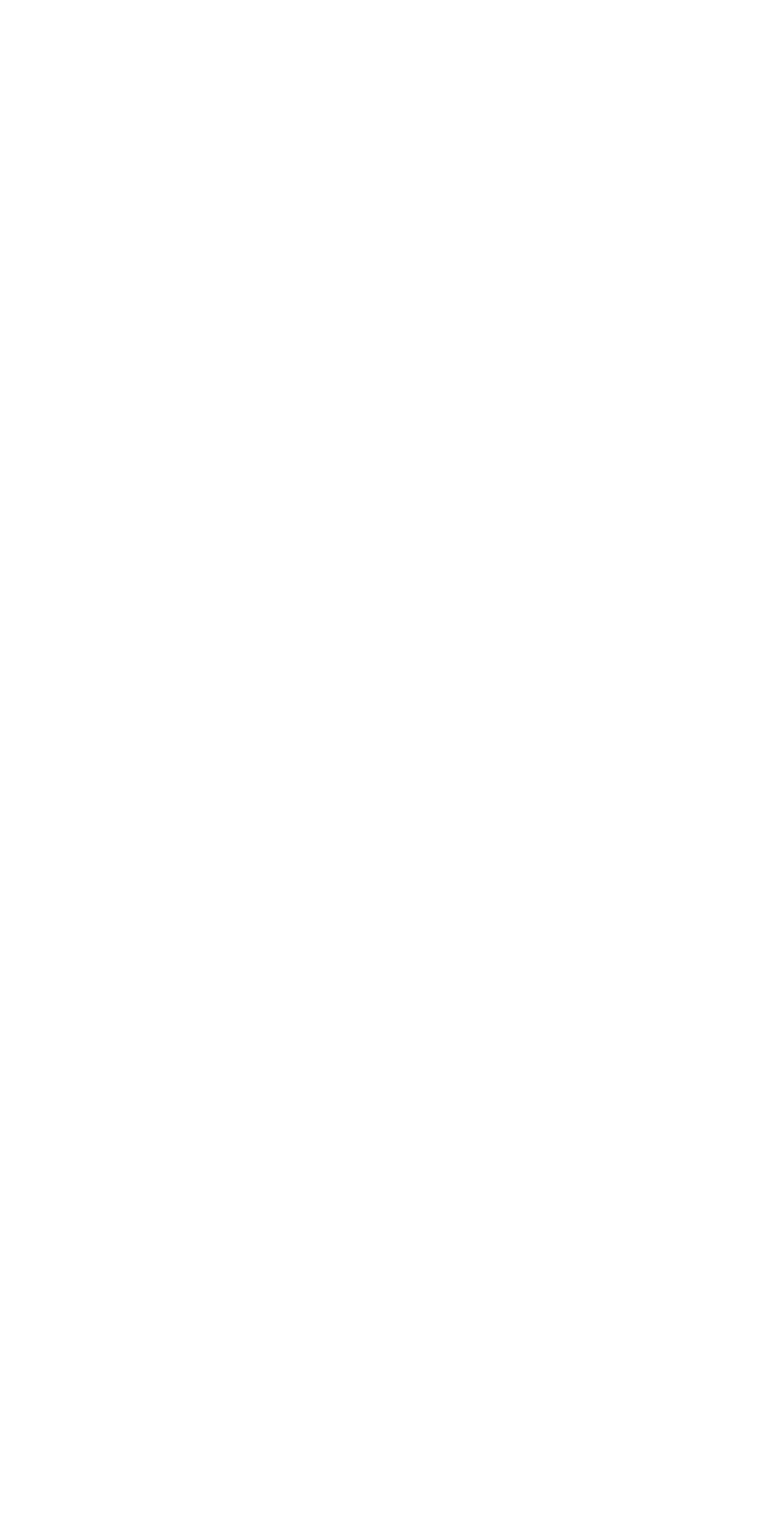
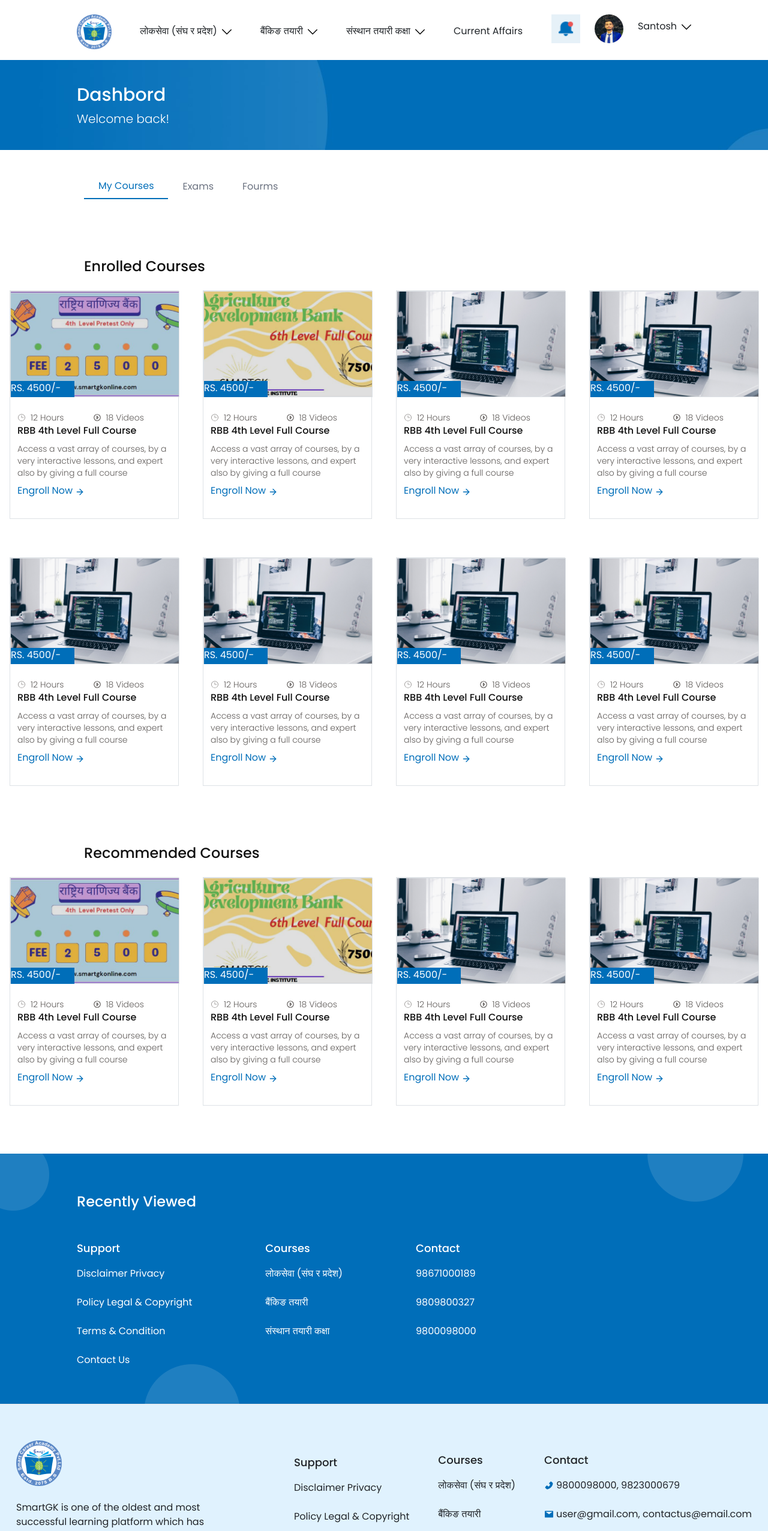
Before and after one commit to Santoosh9/ecommerce-project, a React (Vite) app: page /dashbord in a window 1280 px wide. Before the commit this address had no page. Shown: the top 2552 px of the page at 60% size. Before the commit the page ends 800 px from the top, so only its background shows below. Built offline with nearby package versions, Linux system fonts and the light colour scheme.

Commit message:
re-arrange desing of home pane , login, register form and working on dashbord

```diff
--- a/src/App.jsx
+++ b/src/App.jsx
@@ -8,6 +8,7 @@ import Forms from './components/dashboard/Forms';
 import Exam from './components/dashboard/Exam';
 import LokSewa from './components/dashboard/LokSewa';
 import CurrentOffiars from './components/dashboard/CurrentOffiars';
+import Dashbord from './components/dashboard/Dashbord';
 
 
 function App() {
@@ -24,6 +25,8 @@ function App() {
           <Route path="/exam" element={<Exam />} />
           <Route path="/loksewa" element={<LokSewa />} />
 
+          <Route path="/dashbord" element={<Dashbord />} />
+
           <Route path="/currentoffiars" element={<CurrentOffiars />} />
         </Routes>
       </BrowserRouter>
--- /dev/null
+++ b/src/components/dashboard/Dashbord.jsx
@@ -0,0 +1,81 @@
+import React, { Fragment, useState } from 'react';
+import UserNav from '../layout/UserNav';
+import FooetRecently from '../layout/Foorerreseltly';
+import Footer from '../layout/Footer';
+import { Tab } from '@headlessui/react';
+import Mycourse from './Mycourse';
+import Exams from './Exams';
+
+const Dashbord = () => {
+  const [selectedIndex, setSelectedIndex] = useState(0);
+  const tabData = [
+    {
+      title: 'My Courses',
+      component: <Mycourse />,
+    },
+    {
+      title: 'Exams',
+      component: <Exams />,
+    },
+    {
+      title: 'Fourms',
+      component: <>forms</>,
+    },
+  ];
+  return (
+    <>
+      <UserNav />
+
+      <div className="flex flex-col mt-1">
+        <div
+          className="h-[150px] "
+          style={{
+            backgroundImage: `url(${'./images/header.jpg'})`,
+            backgroundRepeat: 'no-repeat',
+            backgroundSize: 'cover',
+          }}
+        >
+          <div className="flex flex-col ml-32 mt-10 font-Poppins">
+            <p className=" font-[500]  text-3xl text-white ">Dashbord</p>
+            <p className="mt-2 text-white	 font-[300] text-xl">Welcome back!</p>
+          </div>
+        </div>
+
+        <Tab.Group
+          defaultIndex={1}
+          selectedIndex={selectedIndex}
+          onChange={setSelectedIndex}
+        >
+          <Tab.List className=" font-Poppins font-[16px] flex  mt-10 text-base ml-[140px]">
+            {tabData.map((t, i) => (
+              <Tab as={Fragment} key={i + 1}>
+                {({ selected }) => (
+                  <button
+                    className={`px-4 py-2 bg-white cursor-pointer focus:outline-none ${
+                      selected
+                        ? 'text-[#006EB9] border-b-2 border-b-[#006EB9]'
+                        : ' text-gray-500'
+                    } `}
+                  >
+                    {t?.title}
+                  </button>
+                )}
+              </Tab>
+            ))}
+          </Tab.List>
+          <Tab.Panels>
+            {tabData.map((t, i) => (
+              <Tab.Panel key={i + 1}>{t?.component}</Tab.Panel>
+            ))}
+          </Tab.Panels>
+        </Tab.Group>
+      </div>
+
+      <FooetRecently />
+
+      <Footer />
+    </>
+  );
+};
+
+export default Dashbord;
--- a/src/components/dashboard/Mycourse.jsx
+++ b/src/components/dashboard/Mycourse.jsx
@@ -1,7 +1,9 @@
 import React from 'react';
-import UserNav from '../layout/UserNav';
-import FooetRecently from '../layout/Foorerreseltly';
-import Footer from '../layout/Footer';
+
+import { TbCircleCaretRight } from 'react-icons/tb';
+import { CiClock2 } from 'react-icons/ci';
+
+import { FiArrowRight } from 'react-icons/fi';
 
 import {
   Card,
@@ -170,102 +172,112 @@ const Mycourse = () => {
       content: 'example content',
     },
   ];
+
   return (
     <>
-      <UserNav />
+      <div className=" flex flex-col">
+        <div className=" ml-[140px] mt-5">
+          <p className=" text-[rgba(17,17,17,1)] font-Poppins text-2xl font-[500]  mt-5">
+            Enrolled Courses
+          </p>
+        </div>
+        <div className="flex flex-row   w-[100%] ">
+          <div className=" flex flex-row flex-wrap  justify-center items-center  gap-10  ">
+            {data.map((item) => (
+              <Card
+                key={item.id}
+                className="mt-6 w-[282px] h-[381px]  border  shadow-none bg-[rgba(255,255,255,1)]"
+              >
+                <div
+                  className="h-[177px] border bg-cover w-[282px] ml-0"
+                  style={{ backgroundImage: `url(${item.image})` }}
+                >
+                  <div className="h-[27px] w-[106px]  mt-[149px]  bg-[rgba(0,110,185,1)] font-Poppins text-white">
+                    {item.price}
+                  </div>
+                </div>
 
-      <div className="flex flex-col mt-1">
-        <div className="bg-blue-500 h-[150px] ">
-          <div className="flex flex-col ml-32 mt-10">
-            <p className=" font-bold  text-white">Dashbord</p>
-            <p className="mt-2 text-white	">Welcome back!</p>
-          </div>
-        </div>
-
-        <div className="w-[600px] ml-28 mt-2">
-          <ul className=" flex  mt-5 font-link gap-12">
-            <li className=" underline  text-sky-400">My Course</li>
-            <li>Exams</li>
-            <li>Forums</li>
-          </ul>
-        </div>
-
-        <div className=" flex flex-col">
-          <div className=" ml-28 mt-5">
-            <p className=" text-lg text-bold">Enrolled Courses</p>
-          </div>
-          <div className="ml-28 mt-5 flex flex-row flex-wrap">
-            {data1.map((item) => (
-              <Card key={item.id} className="mt-6 w-[282px] h-[381px] ml-6">
-                <CardHeader className="relative">
-                  <img src={item.image} alt="img" />
-                  <Button>{item.price}</Button>
-                </CardHeader>
                 <CardBody className=" ml-3">
-                  <div className="flex flex-row gap-5 mt-0">
+                  <div className="flex flex-row gap-5 mt-4 font-Poppins text-sm  font-light text-[rgba(44,39,36,0.75)] ">
                     <p className="flex flex-row">
-                      <BsFillClockFill className=" mt-1 mr-1" /> {item.hour}
+                      <CiClock2 className=" mt-[3px] mr-2 " />
+                      {item.hour}
                     </p>
-                    <p className="flex flex-row">
-                      <BsFillPlayCircleFill className=" mt-1 mr-1" />
+                    <p className="flex flex-row ">
+                      <TbCircleCaretRight className=" mt-[3px] mr-2" />
                       {item.video}
                     </p>
                   </div>
-                  <Typography className="mb-2 font-bold">
+                  <Typography className="mb-2   font-[500] font-Poppins text-[rgba(17,17,17,1)]">
                     {item.title}
                   </Typography>
-                  <Typography className="font-link text-sm">
+                  <Typography className=" text-sm font-Poppins text-[rgba(44,39,36,0.75)]">
                     {item.description}
                   </Typography>
                 </CardBody>
                 <CardFooter className="pt-0 ml-3">
-                  <p className=" text-sky-700 ">{item.engroll}</p>
-                </CardFooter>
-              </Card>
-            ))}
-          </div>
-        </div>
-
-        <div className=" flex flex-col">
-          <div className=" ml-28 mt-5">
-            <p className=" text-lg text-bold">Recommended Courses</p>
-          </div>
-          <div className="ml-28 mt-5 flex flex-row flex-wrap">
-            {data.map((item) => (
-              <Card key={item.id} className="mt-6 w-[282px] h-[381px] ml-6">
-                <CardHeader className="relative">
-                  <img src={item.image} alt="img" />
-                  <Button>{item.price}</Button>
-                </CardHeader>
-                <CardBody className=" ml-3">
-                  <div className="flex flex-row gap-5 mt-0">
-                    <p className="flex flex-row">
-                      <BsFillClockFill className=" mt-1 mr-1" /> {item.hour}
-                    </p>
-                    <p className="flex flex-row">
-                      <BsFillPlayCircleFill className=" mt-1 mr-1" />
-                      {item.video}
-                    </p>
-                  </div>
-                  <Typography className="mb-2 font-bold">
-                    {item.title}
-                  </Typography>
-                  <Typography className="font-link text-sm">
-                    {item.description}
-                  </Typography>
-                </CardBody>
-                <CardFooter className="pt-0 ml-3">
-                  <p className=" text-sky-600 flex flex-row">
-                    {item.engroll} <BsArrowRightShort className="mt-1.5 ml-1" />
+                  <p className="flex flex-row font-Poppins mt-2 font-[20px] text-[rgba(0,110,185,1)]">
+                    {item.engroll}
+                    <FiArrowRight className="mt-1.5 ml-1" />
                   </p>
                 </CardFooter>
               </Card>
             ))}
           </div>
         </div>
-        <FooetRecently />
+      </div>
 
-        <Footer />
+      <div className=" flex flex-col">
+        <div className="  ml-[140px] mt-5">
+          <p className="text-[rgba(17,17,17,1)] font-Poppins text-2xl font-[500]  mt-5">
+            Recommended Courses
+          </p>
+        </div>
+
+        <div className="flex flex-row   w-[100%]  justify-center items-center ">
+          <div className=" flex flex-row flex-wrap   gap-10  ">
+            {data1.map((item) => (
+              <Card
+                key={item.id}
+                className="mt-6 w-[282px] h-[381px]  border  mb-20 shadow-none bg-[rgba(255,255,255,1)]"
+              >
+                <div
+                  className="h-[177px] border bg-cover w-[282px] ml-0"
+                  style={{ backgroundImage: `url(${item.image})` }}
+                >
+                  <div className="h-[27px] w-[106px]  mt-[149px]  bg-[rgba(0,110,185,1)] font-Poppins text-white">
+                    {item.price}
+                  </div>
+                </div>
+
+                <CardBody className=" ml-3">
+                  <div className="flex flex-row gap-5 mt-4 font-Poppins text-sm  font-light text-[rgba(44,39,36,0.75)] ">
+                    <p className="flex flex-row">
+                      <CiClock2 className=" mt-[3px] mr-2 " />
+                      {item.hour}
+                    </p>
+                    <p className="flex flex-row ">
+                      <TbCircleCaretRight className=" mt-[3px] mr-2" />
+                      {item.video}
+                    </p>
+                  </div>
+                  <Typography className="mb-2   font-[500] font-Poppins text-[rgba(17,17,17,1)]">
+                    {item.title}
+                  </Typography>
+                  <Typography className=" text-sm font-Poppins text-[rgba(44,39,36,0.75)]">
+                    {item.description}
+                  </Typography>
+                </CardBody>
+                <CardFooter className="pt-0 ml-3">
+                  <p className="flex flex-row font-Poppins mt-2 font-[20px] text-[rgba(0,110,185,1)]">
+                    {item.engroll}
+                    <FiArrowRight className="mt-1.5 ml-1" />
+                  </p>
+                </CardFooter>
+              </Card>
+            ))}
+          </div>
+        </div>
       </div>
     </>
   );
--- a/src/components/layout/Foorerreseltly.jsx
+++ b/src/components/layout/Foorerreseltly.jsx
@@ -2,14 +2,23 @@ import React from 'react';
 
 const FooetRecently = () => {
   return (
-    <div className="bg-blue-500 h-[418px]  w-[100%] ">
-      <div className="flex flex-col ml-28 mt-28">
-        <p className="  text-white text-lg">Recently Viewed</p>
+    <div
+      className=" h-[418px]  w-[100%]  flex flex-col  gap-10 "
+      style={{
+        backgroundImage: `url(${'./images/Banner2.png'})`,
+        backgroundRepeat: 'no-repeat',
+        backgroundSize: 'cover',
+      }}
+    >
+      <div className="mt-16  ml-32 ">
+        <p className="  text-white font-Poppins font-[500]  text-2xl">
+          Recently Viewed
+        </p>
       </div>
-      <div className=" flex flex-row  mt-8 text-white">
-        <div className="ml-28">
-          <ul className="font-link">
-            <p className=" font-bold mt-2"> Support</p>
+      <div className=" flex flex-row   text-white ml-32  justify-start gap-[122px]">
+        <div className="">
+          <ul className=" font-[400] font-Poppins text-base">
+            <p className=" font-[500]  font-Poppins  text-lg mt-2"> Support</p>
             <li class="mb-4 mt-3">
               <a href="#">Disclaimer Privacy</a>
             </li>
@@ -26,9 +35,9 @@ const FooetRecently = () => {
             </li>
           </ul>
         </div>
-        <div className="ml-28">
-          <ul class="font-link">
-            <p className=" font-bold mt-2"> Courses</p>
+        <div className="">
+          <ul class="font-[400] font-Poppins text-base">
+            <p className=" font-[500]  font-Poppins  text-lg mt-2"> Courses</p>
             <li class="mb-4 mt-3">
               <a href="#" class="hover:underline">
                 लोकसेवा (संघ र प्रदेश‌‍‍‌)
@@ -46,9 +55,9 @@ const FooetRecently = () => {
             </li>
           </ul>
         </div>
-        <div className="ml-28">
-          <ul class="font-link">
-            <p className=" font-bold mt-2 "> Contact</p>
+        <div className="">
+          <ul class="font-[400] font-Poppins text-base">
+            <p className=" font-[500]  font-Poppins  text-lg mt-2 "> Contact</p>
             <li class="mb-4  mt-3 ">
               <a href="#" className="hover:underline flex flex-row">
                 98671000189
--- a/src/components/layout/Navbar.jsx
+++ b/src/components/layout/Navbar.jsx
@@ -9,7 +9,7 @@ const Navbar = () => {
           <img className=" h-[60%]   " src="./images/logo.png" alt="logo-img" />
         </div>
         <div className="">
-          <ul className="flex flex-row justify-around   gap-[32px]  font-Poppins font-[400] ">
+          <ul className="flex flex-row justify-around   gap-[20px]  font-Poppins font-[400] ">
             <li className="flex flex-row ">
               लोकसेवा (संघ र प्रदेश‌‍‍‌)
               <svg
@@ -58,7 +58,7 @@ const Navbar = () => {
                 />
               </svg>
             </li>
-            <li className=" ml-10">Current Affairs</li>
+            <li className="  justify-between">Current Affairs</li>
           </ul>
         </div>
         <div className="mr-10">
--- a/src/components/layout/UserNav.jsx
+++ b/src/components/layout/UserNav.jsx
@@ -11,7 +11,7 @@ const UserNav = () => {
         />
       </div>
       <div className=" ">
-        <ul className="flex items-center mt-8 gap-9">
+        <ul className="flex flex-row justify-around   gap-[20px]  font-Poppins font-[400] mt-10">
           <li className="mr-7 flex justify-between font-link">
             लोकसेवा (संघ र प्रदेश‌‍‍‌)
             <svg
@@ -60,10 +60,10 @@ const UserNav = () => {
               />
             </svg>
           </li>
-          <li className="mr-7 font-link">Current Affairs</li>
+          <li className=" justify-between">Current Affairs</li>
         </ul>
       </div>
-      <div className="flex justify-between mr-32 gap-6">
+      <div className="flex justify-between mr-32 gap-6 font-Poppins font-[400]">
         <img
           className=" w-[50%] h-[50%]  mt-6"
           src="./images/Notification.png"
--- a/src/index.css
+++ b/src/index.css
@@ -22,3 +22,7 @@
 .card-img{
 @apply text-center text-2xl font-[500] font-Poppins mt-4 ;
 }
+
+.sm-text{
+  @apply text-[rgba(141,141,141,1)]  font-[400] text-xs font-Poppins;
+}
```
Also changed, not shown: src/components/dashboard/Exams.jsx (+13 -23 lines), src/components/dashboard/Forms.jsx (+50 -50 lines), public/images/Banner2.png (added), public/images/header.jpg (added).
